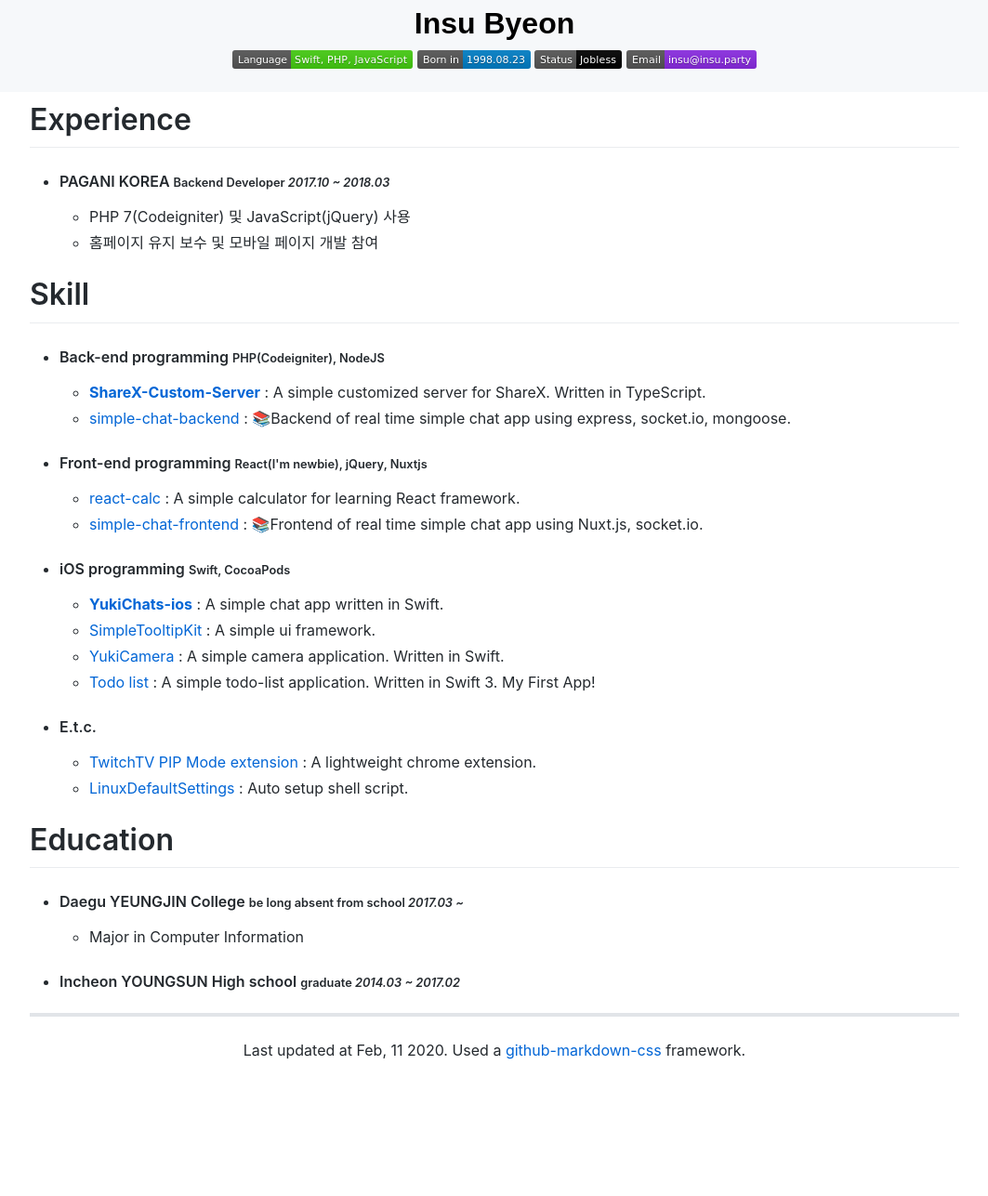
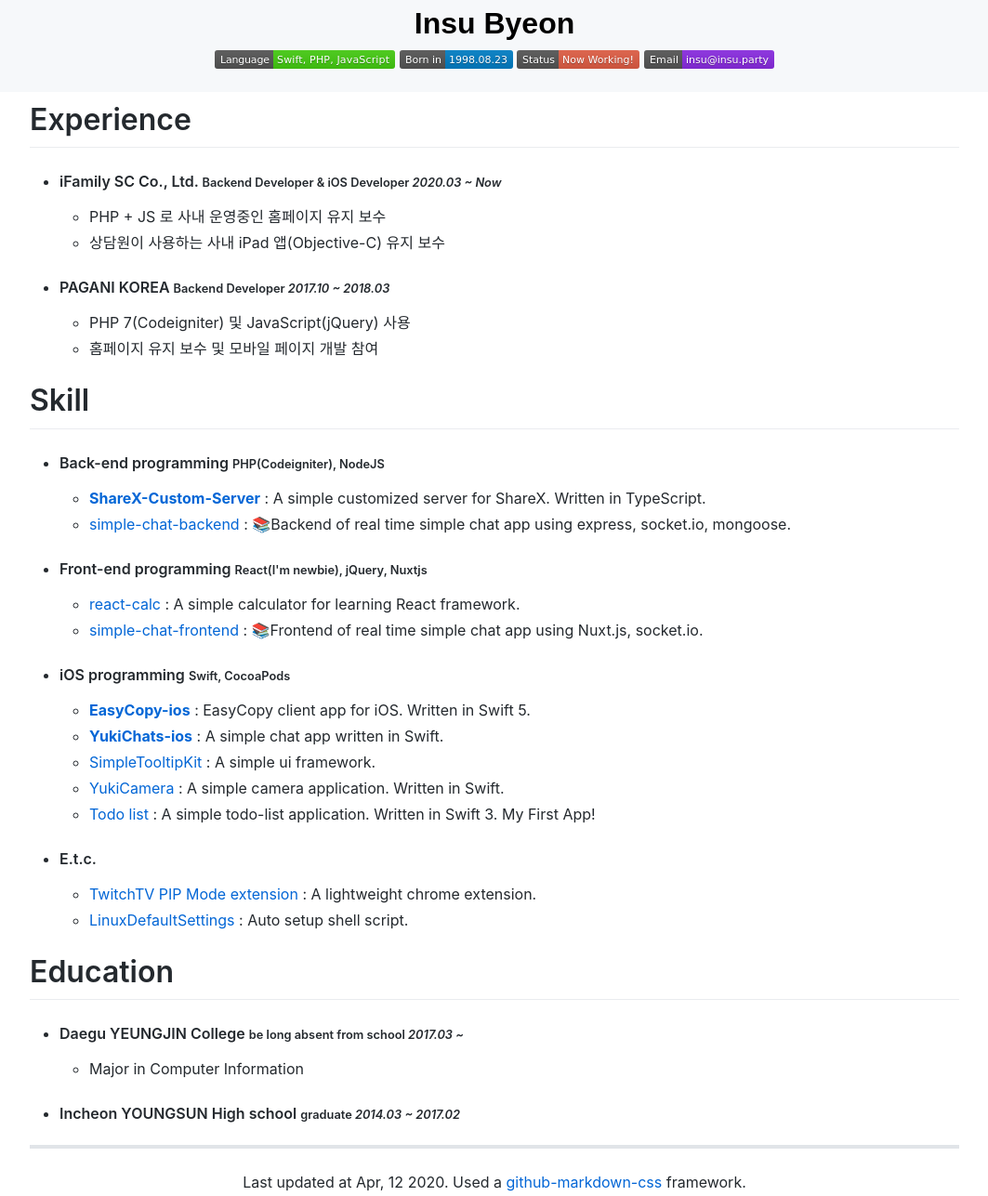
Before and after one commit to chorim/Resume, a plain HTML site: page index.html in a window 1280 px wide. Shown: the part 217-1504 px from the top of the page at 93% size, without its empty margins (108-1171 px from the left). Before the commit the page ends 1369 px from the top, so only its background shows below. Drawn offline with Linux system fonts and the light colour scheme; a web font is replaced by a local one.

Commit message:
update resume

```diff
--- a/index.html
+++ b/index.html
@@ -17,7 +17,8 @@
             <div class="info">
                 <img src="./assets/img/language.svg" alt="skill-badge">
                 <img src="./assets/img/born.svg" alt="Born-in-badge">
-                <img src="./assets/img/status.svg" alt="Status-badge">
+<!--                <img src="./assets/img/status.svg" alt="Status-badge">-->
+                <img src="./assets/img/status_ok.svg" alt="Status-badge">
                 <a href="mailto:insu@insu.party">
                     <img src="./assets/img/email.svg" alt="Email-badge">
                 </a>
@@ -27,6 +28,13 @@
     <article class="markdown-body">
         <h1>Experience</h1>
         <ul>
+            <li>
+                <h4>iFamily SC Co., Ltd. <small> Backend Developer &#38; iOS Developer <em>2020.03 ~ Now</em></small></h4>
+                <ul>
+                    <li>PHP + JS 로 사내 운영중인 홈페이지 유지 보수</li>
+                    <li>상담원이 사용하는 사내 iPad 앱(Objective-C) 유지 보수</li>
+                </ul>
+            </li>
             <li>
                 <h4>PAGANI KOREA <small> Backend Developer <em>2017.10 ~ 2018.03</em></small></h4>
                 <ul>
@@ -55,6 +63,7 @@
             <li>
                 <h4>iOS programming <small>Swift, CocoaPods</small></h4>
                 <ul>
+                    <li><a href="https://github.com/chorim/EasyCopy-ios"><b>EasyCopy-ios</b></a> : EasyCopy client app for iOS. Written in Swift 5.</li>
                     <li><a href="https://github.com/chorim/YukiChats-ios"><b>YukiChats-ios</b></a> : A simple chat app written in Swift.</li>
                     <li><a href="https://github.com/chorim/SimpleTooltipKit">SimpleTooltipKit</a> : A simple ui framework.</li>
                     <li><a href="https://github.com/chorim/YukiCamera">YukiCamera</a> : A simple camera application. Written in Swift.</li>
@@ -80,7 +89,7 @@
             </li>
         </ul>
         <hr>
-        <p style="text-align: center">Last updated at Feb, 11 2020. Used a <a href="https://github.com/sindresorhus/github-markdown-css">github-markdown-css</a> framework.</p>
+        <p style="text-align: center">Last updated at Apr, 12 2020. Used a <a href="https://github.com/sindresorhus/github-markdown-css">github-markdown-css</a> framework.</p>
     </article>
 </body>
 </html>
```
Also changed, not shown: assets/img/status_ok.svg (added).
